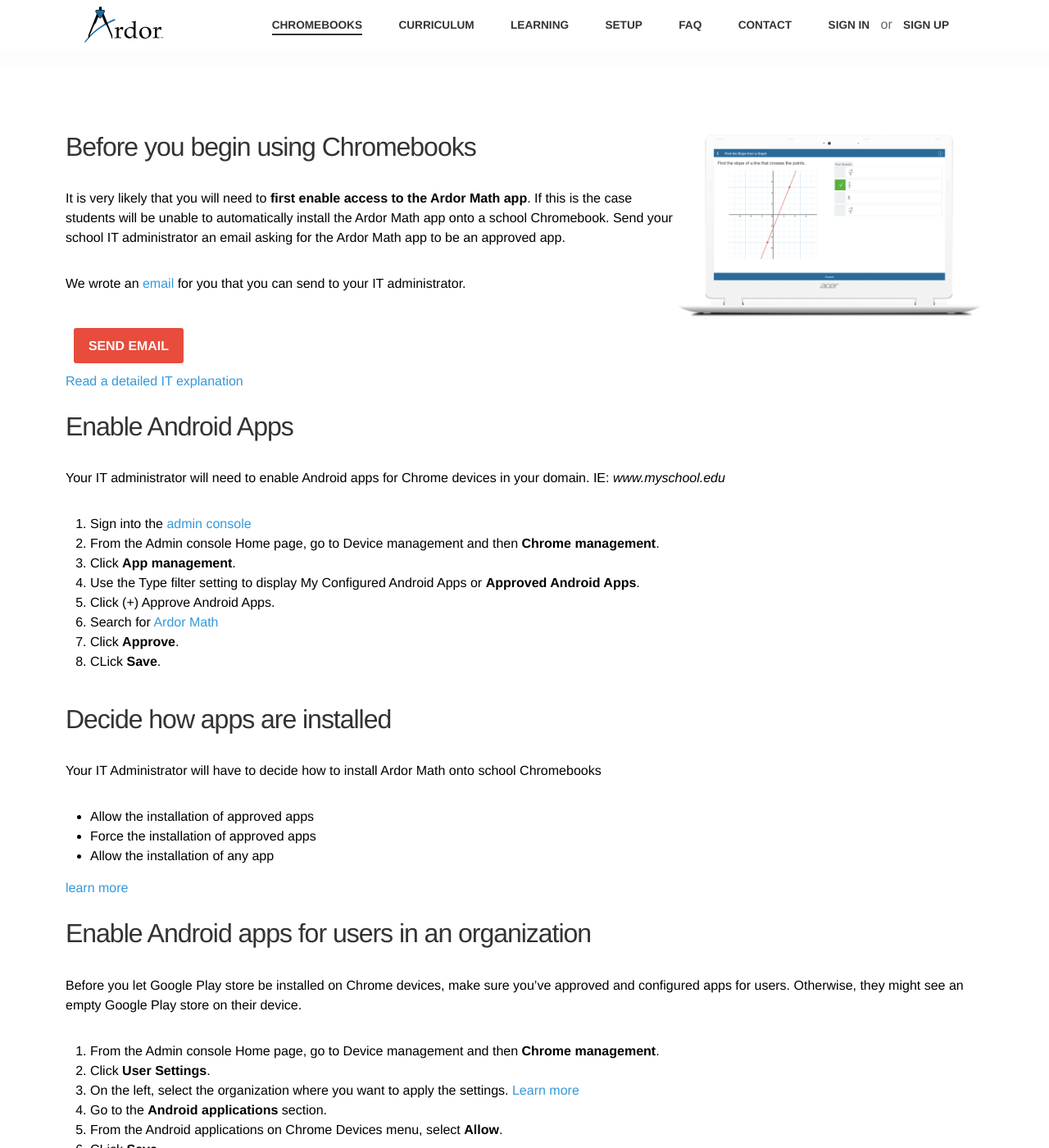
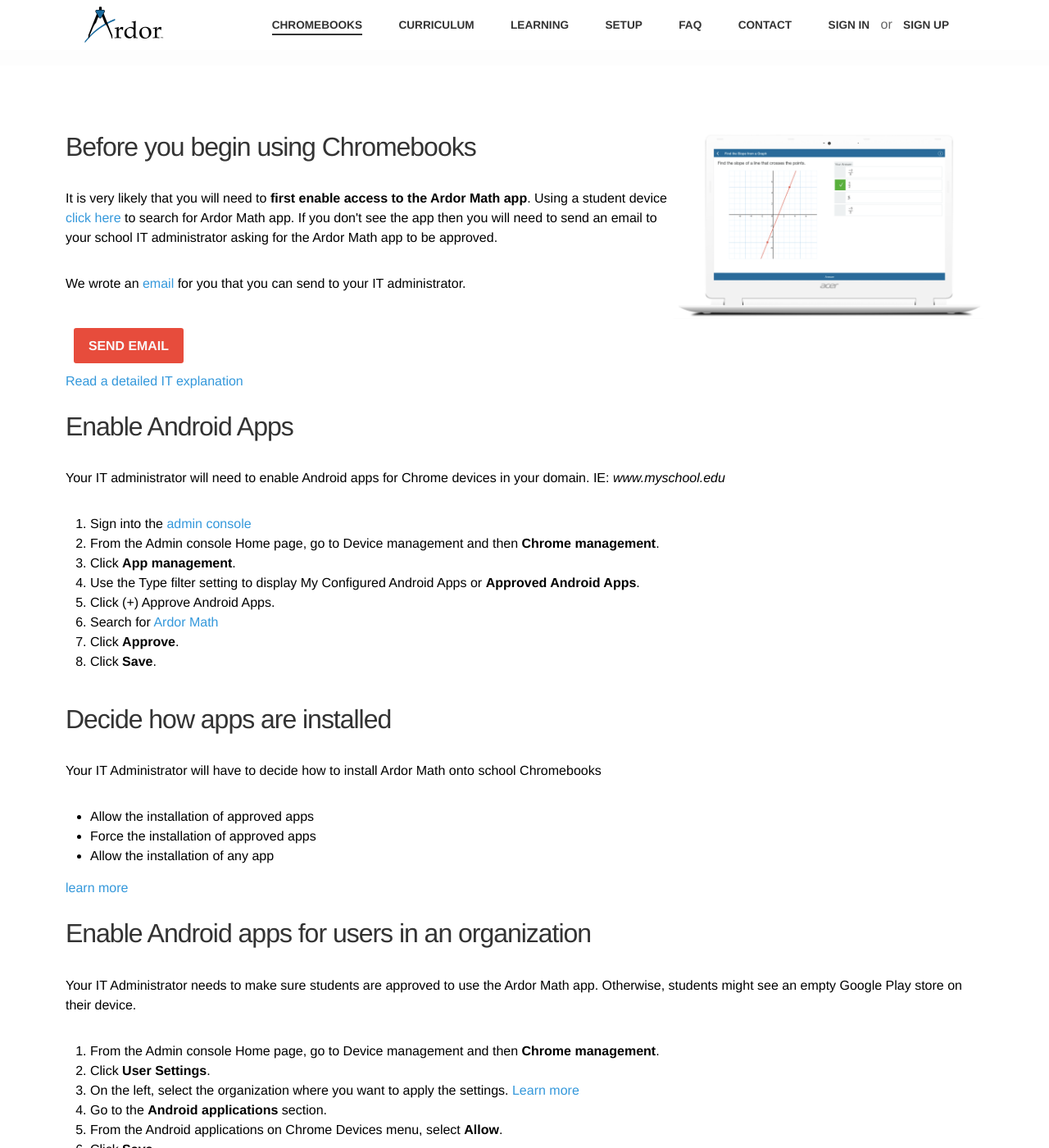
Before and after one commit to ardor-education/ardor-education.github.io, a Jekyll site: the page built from a_chromebook.md, in a window 1280 px wide and 1400 px high. Shown: the whole window at 82% size. Built offline with Jekyll 4.4.1, drawn with Linux system fonts in a browser that asks for light colours; some web fonts are replaced.

Commit message:
update wording for chrome page. And change media q break point

```diff
--- a/_sass/_curriculum.scss
+++ b/_sass/_curriculum.scss
@@ -7,6 +7,7 @@
 .concepts {
   display: flex; /* or inline-flex */
   align-items: center;
+  margin-top: 1em;
   margin-left: auto;
   margin-right: auto;
   max-width: 70em;
--- a/_sass/_explainer.scss
+++ b/_sass/_explainer.scss
@@ -9,11 +9,7 @@
     background-repeat: no-repeat;
     background-size: cover;
     padding: 5em 0;
-    .button {
-        &:hover {
-            color: $blue;
-        }
-    }
+
 }
 
 .explainer__content {
--- a/_sass/libs/_library-variable-overrides.scss
+++ b/_sass/libs/_library-variable-overrides.scss
@@ -14,5 +14,5 @@
 $visual-grid-opacity: 0.1;
 
 // breakpoints & grid columns
-$tablet: new-breakpoint(max-width 760px 8);
+$tablet: new-breakpoint(max-width 1024px 8);
 $mobile: new-breakpoint(max-width 480px 4);
--- a/_sass/modules/_buttons.scss
+++ b/_sass/modules/_buttons.scss
@@ -22,6 +22,7 @@
 
     &:hover,
     &:focus {
+        border-color:  darken($action-color, 15%);
         background-color: darken($action-color, 15%);
         color: $WHITE;
     }
@@ -29,6 +30,9 @@
     &:disabled {
         cursor: not-allowed;
         opacity: 0.5;
+    }
+    &:visited {
+        color: $WHITE;
     }
 }
 
--- a/a_chromebook.md
+++ b/a_chromebook.md
@@ -10,7 +10,8 @@
       <img class="explainer-iPad"  src="./../assets/images/differentiation/chrome-book.png" width="378" align="right">
       <h2>Before you begin using Chromebooks</h2>
       <p>
-        It is very likely that you will need to <b>first enable access to the Ardor Math app</b>.  If this is the case students will be unable to automatically install the Ardor Math app onto a school Chromebook. Send your school IT administrator an email asking for the Ardor Math app to be an approved app.
+        It is very likely that you will need to <b>first enable access to the Ardor Math app</b>.  Using a student device
+        <a href="https://play.google.com/store/apps/details?id=com.ardor.algebradojo" target="_blank">click here</a> to search for Ardor Math app. If you don't see the app then you will need to send an email to your school IT administrator asking for the Ardor Math app to be approved.
       </p>
       <p> We wrote an
       <!--
@@ -40,7 +41,7 @@
         <li>Search for <a href="https://play.google.com/store/apps/details?id=com.ardor.algebradojo" target="_blank">
         Ardor Math</a></li>
         <li>Click <b>Approve</b>.</li>
-        <li>CLick <b>Save</b>.</li>
+        <li>Click <b>Save</b>.</li>
     </ol>
     <br />
     <h2>Decide how apps are installed</h2>
@@ -54,14 +55,14 @@
     <br />
     <br />
     <h2>Enable Android apps for users in an organization</h2>
-    <p>Before you let Google Play store be installed on Chrome devices, make sure you’ve approved and configured apps for users. Otherwise, they might see an empty Google Play store on their device.</p>
+    <p>Your IT Administrator needs to make sure students are approved to use the Ardor Math app. Otherwise, students might see an empty Google Play store on their device.</p>
     <ol>
         <li>From the Admin console Home page, go to Device management and then <b>Chrome management</b>.</li>
         <li>Click <b>User Settings</b>.</li>
         <li>On the left, select the organization where you want to apply the settings. <a href="https://support.google.com/a/answer/4352075" target="_blank">Learn more </a></li>
         <li>Go to the <b>Android applications</b> section.</li>
         <li>From the Android applications on Chrome Devices menu, select <b>Allow</b>.</li>
-        <li>CLick <b>Save</b>.</li>
+        <li>Click <b>Save</b>.</li>
     </ol>
     <a href="https://support.google.com/chrome/a/answer/7131624?hl=en" target="_blank">learn more </a>
 </div>
```
Also changed, not shown: 1 other file.
